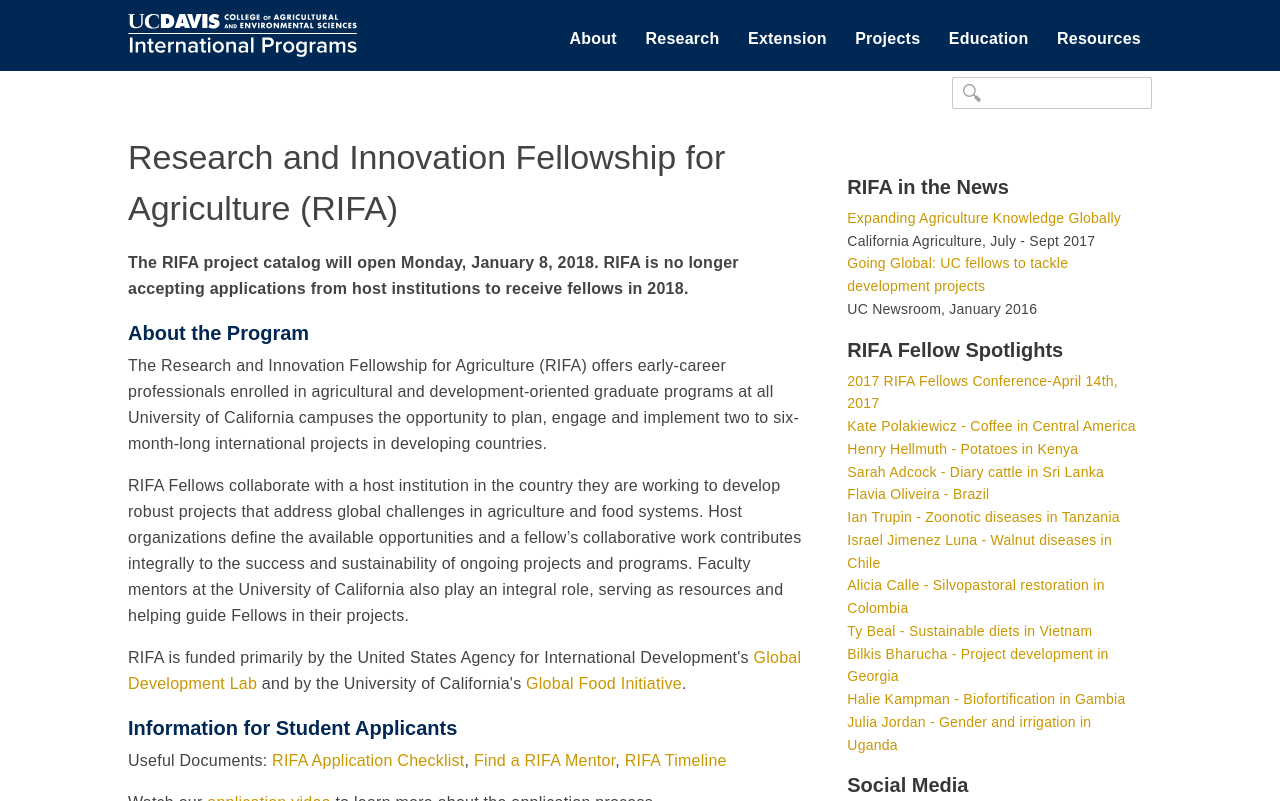
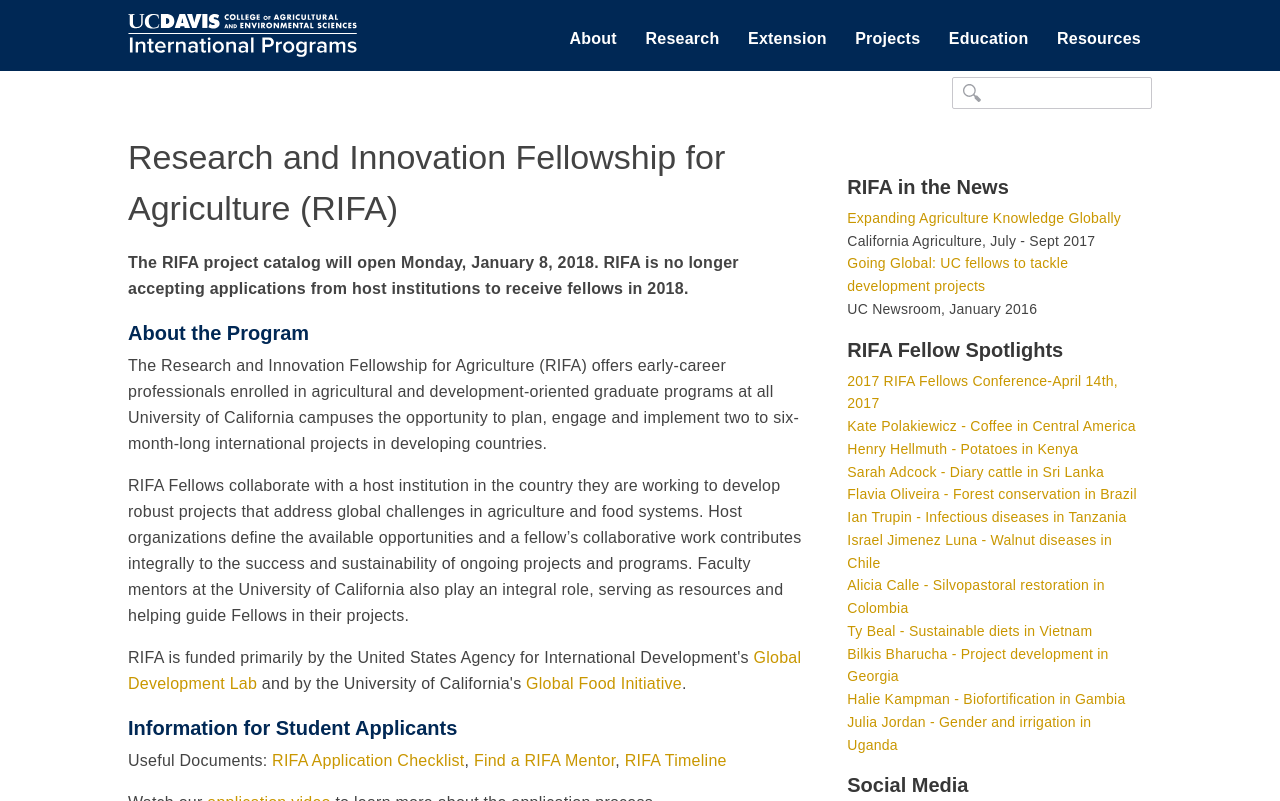
Before and after one commit to ucdavis/ip, a Jekyll site: the page built from scholars-and-students/RIFA/index.html, in a window 1280 px wide and 900 px high, cut to the strip 0-801 px from the top of the window. Built offline with Jekyll 4.4.1, drawn with Linux system fonts in a browser that asks for light colours; nearby versions of some CDN libraries.

Commit message:
RIFA spotlight edits

```diff
--- a/scholars-and-students/RIFA/index.html
+++ b/scholars-and-students/RIFA/index.html
@@ -126,8 +126,8 @@
      <a href="/profiles/RIFA/kate">Kate Polakiewicz - Coffee in Central America</a><br>
      <a href="/profiles/RIFA/henry">Henry Hellmuth - Potatoes in Kenya</a><br>
      <a href="/profiles/RIFA/sarah">Sarah Adcock - Diary cattle in Sri Lanka</a><br>
-     <a href="/profiles/RIFA/flavia"> Flavia Oliveira - Brazil</a><br>
-     <a href="/profiles/RIFA/ian"> Ian Trupin - Zoonotic diseases in Tanzania</a><br>
+     <a href="/profiles/RIFA/flavia"> Flavia Oliveira - Forest conservation in Brazil</a><br>
+     <a href="/profiles/RIFA/ian"> Ian Trupin - Infectious diseases in Tanzania</a><br>
      <a href="/profiles/RIFA/israel"> Israel Jimenez Luna - Walnut diseases in Chile </a><br>
      <a href="/profiles/RIFA/alicia"> Alicia Calle - Silvopastoral restoration in Colombia</a><br>
      <a href="/profiles/RIFA/ty"> Ty Beal - Sustainable diets in Vietnam</a><br>
```
